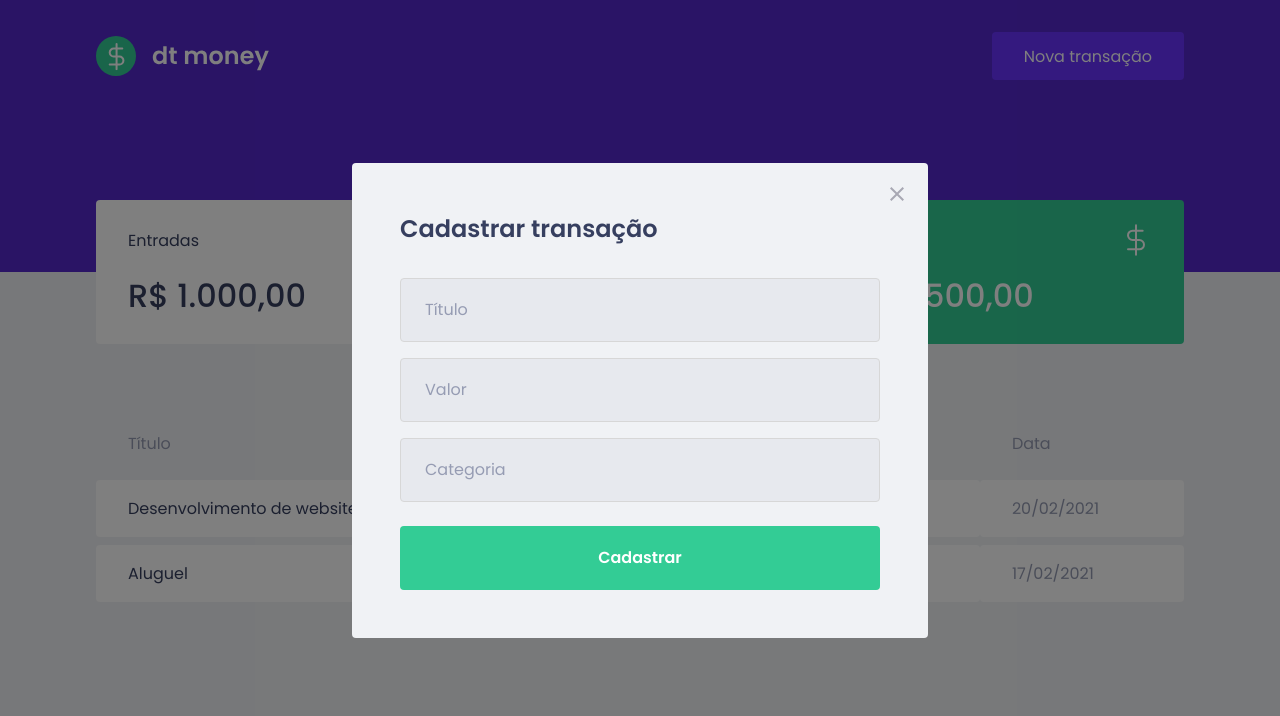
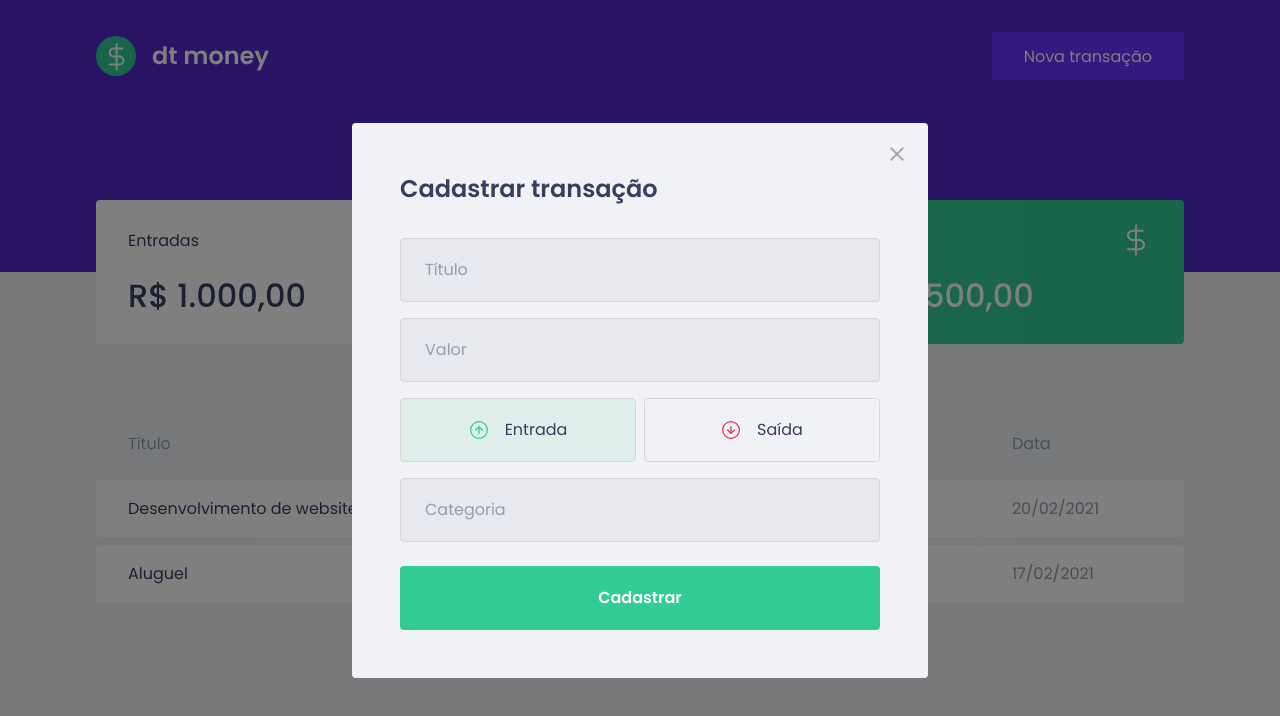
Before and after one commit to fredzstevanato/dtmoeny, a React (Create React App) app: page / in a window 1280 px wide. Both pictures are taken after a click on the button "Nova transação". Shown: the top 716 px of the page. Built offline with nearby package versions, Linux system fonts and the light colour scheme; no server answers; what miragejs would draw is missing.

Commit message:
feat: add RadioBox and styled

```diff
--- a/package.json
+++ b/package.json
@@ -12,6 +12,7 @@
     "@types/react-dom": "^17.0.0",
     "axios": "^0.21.4",
     "miragejs": "^0.1.41",
+    "polished": "^4.1.3",
     "react": "^17.0.2",
     "react-dom": "^17.0.2",
     "react-modal": "^3.14.3",
--- a/src/components/NewTransactionModal/index.tsx
+++ b/src/components/NewTransactionModal/index.tsx
@@ -1,7 +1,10 @@
-import { Container } from './styles';
+import { Container, TransactionTypeContainer, RadioBox } from './styles';
 
 import Modal from 'react-modal';
 import closeImg from '../../assets/close.svg';
+import incomeImg from '../../assets/income.svg';
+import outcomeImg from '../../assets/outcome.svg';
+import { useState } from 'react';
 
 interface NewTransactionModalProps {
   isOpen: boolean;
@@ -9,6 +12,7 @@
 }
 
 export function NewTransactionModal({ isOpen, onRequestClose }: NewTransactionModalProps) {
+  const [ type, setType ] = useState('deposit');
   return (
     <Modal
       isOpen={isOpen}
@@ -29,6 +33,28 @@
           type="number"
           placeholder="Valor"
         />
+
+        <TransactionTypeContainer>
+          <RadioBox
+            type="button"
+            onClick={() => {setType('deposit'); }}
+            isActive={type === 'deposit'}
+            activeColor="green"
+          >
+            <img src={incomeImg} alt="Entrada" />
+            <span>Entrada</span>
+          </RadioBox>
+          <RadioBox
+            type="button"
+            onClick={() => {setType('withdraw'); }}
+            isActive={type === 'withdraw'}
+            activeColor="red"
+          >
+            <img src={outcomeImg} alt="Saída" />
+            <span>Saída</span>
+          </RadioBox>
+        </TransactionTypeContainer>
+
         <input
           placeholder="Categoria"
         />
--- a/src/components/NewTransactionModal/styles.ts
+++ b/src/components/NewTransactionModal/styles.ts
@@ -1,4 +1,5 @@
 import styled from "styled-components";
+import { darken, transparentize } from "polished";
 
 export const Container = styled.form`
   h2 {
@@ -47,3 +48,52 @@
     }
   }
 `;
+
+export const TransactionTypeContainer = styled.div`
+  margin: 1rem 0;
+  display: grid;
+  grid-template-columns: 1fr 1fr;
+  gap: 0.5rem;
+`;
+
+interface RadioBoxProps {
+  isActive: boolean;
+  activeColor: 'green' | 'red';
+}
+
+const colors = {
+  green: '#33cc95',
+  red: '#e52e4d'
+}
+
+export const RadioBox = styled.button<RadioBoxProps>`
+   height: 4rem;
+    border: 1px solid #d7d7d7;
+    border-radius: 0.25rem;
+
+    background: ${(props) => props.isActive
+      ? transparentize(0.9, colors[props.activeColor])
+      : 'transparent'};
+
+    display: flex;
+    align-items: center;
+    justify-content: center;
+
+    transition: border-color 0.2s;
+
+    &:hover {
+      border-color: ${darken(0.1, '#d7d7d7')}
+    }
+
+    img {
+      width: 20px;
+      height: 20px;
+    }
+
+    span {
+      display: inline-block;
+      margin-left: 1rem;
+      font-size: 1rem;
+      color: var(--text-title);
+    }
+`;
```
Also changed, not shown: 1 other file (tests, documents, lock files or other folders).
